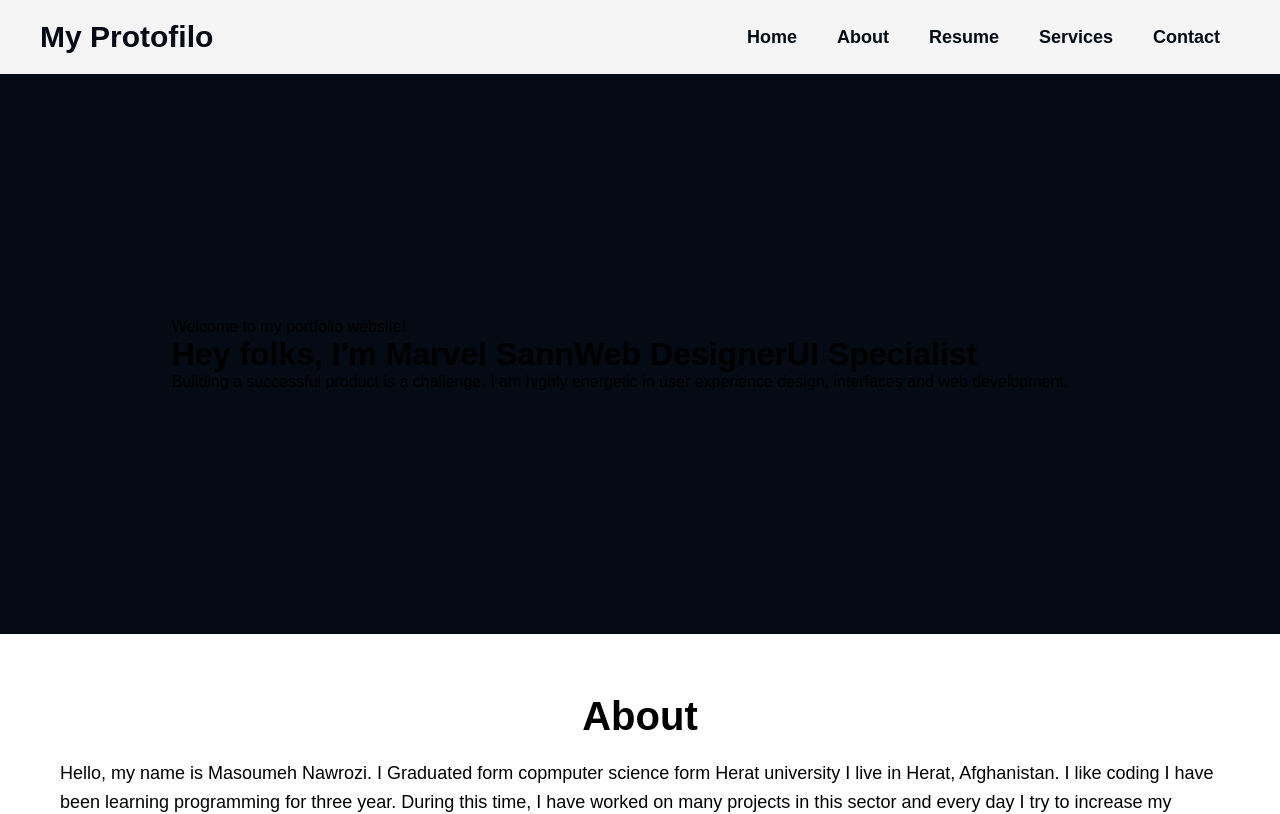
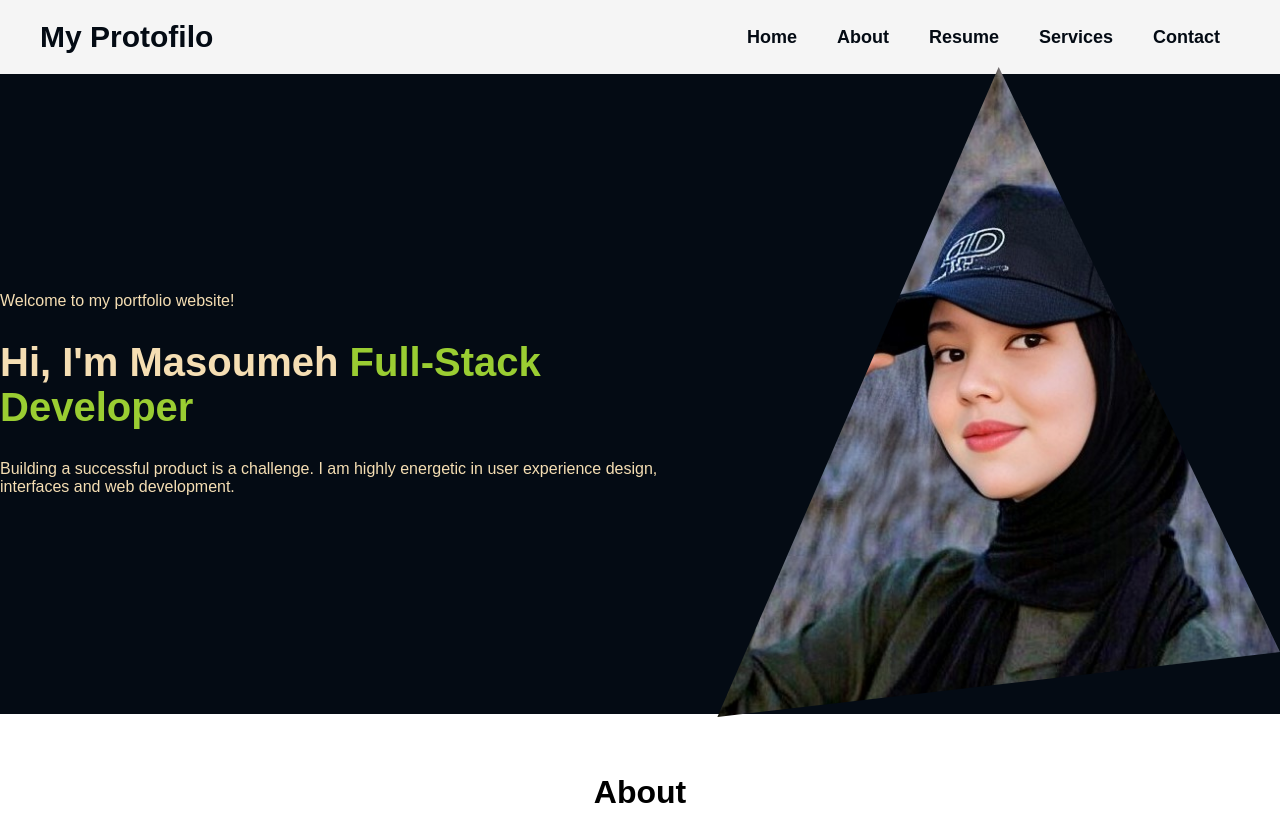
Before and after one commit to MahsumaRezai/Powerful_girls, a React (Create React App) app: page / in a window 1280 px wide. Shown: the top 814 px of the page. Built offline with nearby package versions, Linux system fonts and the light colour scheme.

Commit message:
work on the style

```diff
--- a/src/Components/About.js
+++ b/src/Components/About.js
@@ -8,7 +8,7 @@ export const About = (props) => {
         <Fragment>
             <div className={classes.about}>
                 <div className={classes.textabout}>
-                    <h1>About</h1>
+                    <h1 className={classes.title}>About</h1>
                     <p>
                         Hello, my name is Masoumeh Nawrozi. I Graduated form copmputer science form Herat university I live in Herat, Afghanistan. I like coding I have been learning programming for three year. During this time,
                         I have worked on many projects in this sector and every day I try to increase my abilities in this sector..
--- a/src/Components/About.module.css
+++ b/src/Components/About.module.css
@@ -7,9 +7,8 @@
     padding: 30px
 }
 .card {
-    height: 500px;
     box-shadow: 2px 4px 5px 5px gainsboro;
-    padding:20px 30px;
+    padding:40px 30px;
     width: max-content;
     display: flex;
     flex-direction: row;
@@ -42,7 +41,9 @@ a {
 }
 .info h1 {
     font-size: 25px;
+
 }
+
 .info span {
     font-size: 17px;
 
@@ -63,10 +64,30 @@ a {
     padding: 30px;
 
 }
+
 .textabout h1 {
-    font-size: 40px
+    font-size: 32px;
+    font-weight: 700;
+    margin-bottom: 20px;
+    padding-bottom: 10px;
+    position: relative;
+}
+.textabout h1:after {
+    content: "";
+    position: absolute;
+    display: block;
+    width: 70px;
+    height: 5px;
+    background: yellowgreen;
+    left: 0;
+    bottom: 0;
 }
 .textabout p {
     font-size: 18px;
     line-height: 1.625;
 }
+@media screen and (max-width:768px){
+    .card {
+        flex-direction: column
+    }
+}
--- a/src/Components/Main.js
+++ b/src/Components/Main.js
@@ -1,20 +1,22 @@
 import { Fragment } from 'react'
 import { Button } from './Button';
-import classes from './Main.module.css'
+import classes from './Main.module.css';
+import img from '../img/mainimg.jpg';
+
 export const Main = (props) => {
     return (
         <Fragment>
             <div className={classes.main}>
-                <div>
+                <div className={classes.textmain}>
                     <p>Welcome to my portfolio website!</p>
-                    <h1>Hey folks, I'm Marvel SannWeb DesignerUI Specialist</h1>
+                    <h1 className={classes.name}>Hi, I'm Masoumeh <span className={classes.job}>Full-Stack Developer</span></h1>
                     <span>Building a successful product is a challenge. I am highly energetic in user experience design,
                          interfaces and web development.</span>
-
-
-
                 </div>
                 <div>
+
+                        <img src={img} alt="" className={classes.triangle}></img>
+
                     <Button />
 
                 </div>
--- a/src/Components/Main.module.css
+++ b/src/Components/Main.module.css
@@ -6,5 +6,40 @@
     gap:40px;
     background: #040b14;
     width: 100%;
-    height: 70vh;
+    height: 80vh;
 }
+
+.triangle{
+    -webkit-clip-path: polygon(50% 0%, 0% 90%, 100% 95%);
+            clip-path: polygon(50% 0%, 0% 100%, 100% 90%);
+            height: 650px;
+
+}
+.textmain {
+    display: flex;
+    flex-direction: column;
+    justify-items: center;
+    justify-content: center;
+    gap: 30px;
+    color: wheat;
+
+}
+.name {
+    font-size: 40px;
+    font-weight: bold;
+
+}
+.job {
+    color: yellowgreen
+}
+
+@media screen and (max-width: 950px) {
+    .main {
+      padding: 40px 20px;
+      flex-direction: column
+    }
+    .triangle {
+        height: 250px;
+    }
+
+}
```
Also changed, not shown: src/Components/Head.css (line endings or trailing spaces), src/img/mainimg.jpg.
